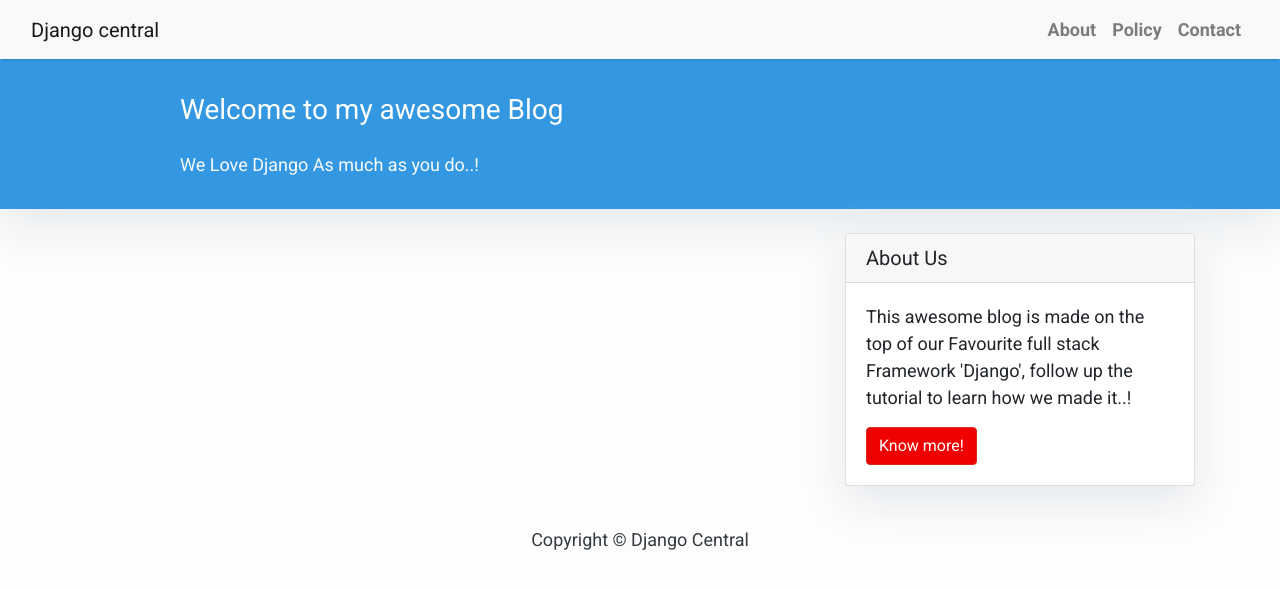
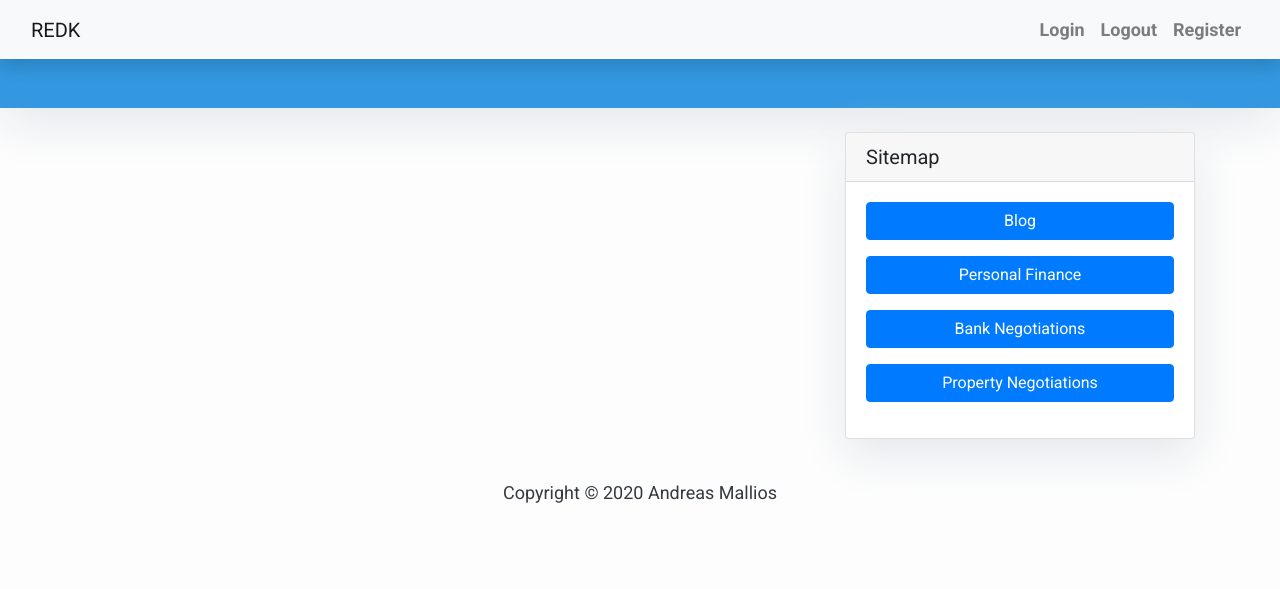
Before and after one commit to amallios/redk, a Django app: template templates/index.html in a window 1280 px wide. Shown: the top 589 px of the page. Run offline with Django 3.2, Linux system fonts and the light colour scheme; the template is opened without the code that fills it, so the values that code supplies are empty; parts of the project's set-up code (start-up, migrations or seed data) failed here and were passed over; some libraries are stand-ins or nearby versions.

Commit message:
customise blog front-end

```diff
--- a/templates/base.html
+++ b/templates/base.html
@@ -1,50 +1,74 @@
 {% load static %}
 
-<!DOCTYPE html>
-<html>
+<!doctype html>
+<html lang="en">
+<head>
+    <!-- Required meta tags -->
+    <meta charset="utf-8">
+    <meta name="viewport" content="width=device-width, initial-scale=1, shrink-to-fit=no">
+    <meta name="google" content="notranslate" />
 
-    <head>
-        <title>Django Central</title>
+    <!-- Fonts -->
     <link href="https://fonts.googleapis.com/css?family=Roboto:400,700" rel="stylesheet">
-        <meta name="google" content="notranslate" />
-        <meta name="viewport" content="width=device-width, initial-scale=1" />
-        <link rel="stylesheet" href="https://maxcdn.bootstrapcdn.com/bootstrap/4.0.0/css/bootstrap.min.css" integrity="sha384-Gn5384xqQ1aoWXA+058RXPxPg6fy4IWvTNh0E263XmFcJlSAwiGgFAW/dAiS6JXm"
-            crossorigin="anonymous" />
+
+    <!-- Bootstrap CSS -->
+    <link rel="stylesheet" href="https://stackpath.bootstrapcdn.com/bootstrap/4.5.2/css/bootstrap.min.css"
+          integrity="sha384-JcKb8q3iqJ61gNV9KGb8thSsNjpSL0n8PARn9HuZOnIxN0hoP+VmmDGMN5t9UJ0Z" crossorigin="anonymous">
+
+    <!-- Links -->
     <link rel="stylesheet" href="{% static 'css/base.css' %}">
     <link rel="stylesheet" href="{% static 'css/index.css' %}">
     <link rel="stylesheet" href="{% static 'css/sidebar.css' %}">
+
+    <title>REDK</title>
 </head>
+<body>
 
-    <body>
 <!-- Navigation -->
 <nav class="navbar navbar-expand-lg navbar-light bg-light shadow" id="mainNav">
     <div class="container-fluid">
-                <a class="navbar-brand" href="{% url 'home' %}">Django central</a>
-                <button class="navbar-toggler navbar-toggler-right" type="button" data-toggle="collapse" data-target="#navbarResponsive"
-                    aria-controls="navbarResponsive" aria-expanded="false" aria-label="Toggle navigation">
+        <a class="navbar-brand" href="{% url 'home' %}">REDK</a>
+        <button class="navbar-toggler navbar-toggler-right" type="button" data-toggle="collapse"
+                data-target="#navbarResponsive" aria-controls="navbarResponsive" aria-expanded="false"
+                aria-label="Toggle navigation">
             <span class="navbar-toggler-icon"></span>
         </button>
         <div class="collapse navbar-collapse" id="navbarResponsive">
             <ul class="navbar-nav ml-auto">
                 <li class="nav-item text-black">
-                            <a class="nav-link text-black font-weight-bold" href="#">About</a>
+                    <a class="nav-link text-black font-weight-bold" href="#">Login</a>
                 </li>
                 <li class="nav-item text-black">
-                            <a class="nav-link text-black font-weight-bold" href="#">Policy</a>
+                    <a class="nav-link text-black font-weight-bold" href="#">Logout</a>
                 </li>
                 <li class="nav-item text-black">
-                            <a class="nav-link text-black font-weight-bold" href="#">Contact</a>
+                    <a class="nav-link text-black font-weight-bold" href="#">Register</a>
                 </li>
             </ul>
         </div>
     </div>
 </nav>
+
 {% block content %}
     <!-- Content Goes here -->
 {% endblock content %}
+
 <!-- Footer -->
 <footer class="py-3 bg-grey">
-            <p class="m-0 text-dark text-center ">Copyright &copy; Django Central</p>
+    <p class="m-0 text-dark text-center ">Copyright &copy; 2020 Andreas Mallios</p>
 </footer>
+
+<!-- Optional JavaScript -->
+
+<!-- jQuery first, then Popper.js, then Bootstrap JS -->
+<script src="https://code.jquery.com/jquery-3.5.1.slim.min.js"
+        integrity="sha384-DfXdz2htPH0lsSSs5nCTpuj/zy4C+OGpamoFVy38MVBnE+IbbVYUew+OrCXaRkfj"
+        crossorigin="anonymous"></script>
+<script src="https://cdn.jsdelivr.net/npm/popper.js@1.16.1/dist/umd/popper.min.js"
+        integrity="sha384-9/reFTGAW83EW2RDu2S0VKaIzap3H66lZH81PoYlFhbGU+6BZp6G7niu735Sk7lN"
+        crossorigin="anonymous"></script>
+<script src="https://stackpath.bootstrapcdn.com/bootstrap/4.5.2/js/bootstrap.min.js"
+        integrity="sha384-B4gt1jrGC7Jh4AgTPSdUtOBvfO8shuf57BaghqFfPlYxofvL8/KUEfYiJOMMV+rV"
+        crossorigin="anonymous"></script>
 </body>
 </html>
--- a/templates/index.html
+++ b/templates/index.html
@@ -1,4 +1,4 @@
-{% extends "base.html" %}
+{% extends 'base.html' %}
 {% block content %}
 
 <header class="masthead">
@@ -7,9 +7,7 @@
         <div class="row">
             <div class=" col-md-8 col-md-10 mx-auto">
                 <div class="site-heading">
-                    <h3 class=" site-heading my-4 mt-3 text-white"> Welcome to my awesome Blog </h3>
-                    <p class="text-light">We Love Django As much as you do..! &nbsp
-                    </p>
+                    <h3 class=" site-heading my-4 mt-3 text-white"></h3>
                 </div>
             </div>
         </div>
@@ -24,7 +22,7 @@
                 <div class="card-body">
                     <h2 class="card-title">{{ post.title }}</h2>
                     <p class="card-text text-muted h6">{{ post.author }} | {{ post.created_on}} </p>
-                    <p class="card-text">{{post.content|safe|slice:":200" }}</p>
+                    <p class="card-text">{{post.content|safe| slice:":300" }}</p>
                     <a href="{% url 'post_detail' post.slug  %}" class="btn btn-primary">Read More &rarr;</a>
                 </div>
             </div>
--- a/templates/post_detail.html
+++ b/templates/post_detail.html
@@ -10,12 +10,10 @@
                 </div>
             </div>
             {% block sidebar %} {% include 'sidebar.html' %} {% endblock sidebar %}
-
             <div class="col-md-8 card mb-4  mt-3 ">
                 <div class="card-body">
                     <!-- comments -->
                     <h2>{{ comments.count }} comments</h2>
-
                     {% for comment in comments %}
                         <div class="comments" style="padding: 10px;">
                             <p class="font-weight-bold">
@@ -47,4 +45,5 @@
             </div>
         </div>
     </div>
+
 {% endblock content %}
--- a/templates/sidebar.html
+++ b/templates/sidebar.html
@@ -3,11 +3,16 @@
 <!-- Sidebar Widgets Column -->
 <div class="col-md-4 float-right ">
 <div class="card my-4">
-        <h5 class="card-header">About Us</h5>
+        <h5 class="card-header">Sitemap</h5>
     <div class="card-body">
-        <p class="card-text"> This awesome blog is made on the top of our Favourite full stack Framework 'Django', follow up the tutorial to learn how we made it..!</p>
-        <a href="https://djangocentral.com/building-a-blog-application-with-django"
-           class="btn btn-danger">Know more!</a>
+        <p><a href="#"><button type="button" class="btn btn-primary btn-block">
+            Blog</button></a></p>
+        <p><a href="#"><button type="button" class="btn btn-primary btn-block">
+            Personal Finance</button></a></p>
+        <p><a href="#"><button type="button" class="btn btn-primary btn-block">
+            Bank Negotiations</button></a></p>
+        <p><a href="#"><button type="button" class="btn btn-primary btn-block">
+            Property Negotiations</button></a></p>
     </div>
 </div>
 </div>
```
Also changed, not shown: static/css/base.css (line endings or trailing spaces), static/css/index.css (line endings or trailing spaces), static/css/sidebar.css (line endings or trailing spaces). Lines whose indentation alone changed are shown as unchanged.
